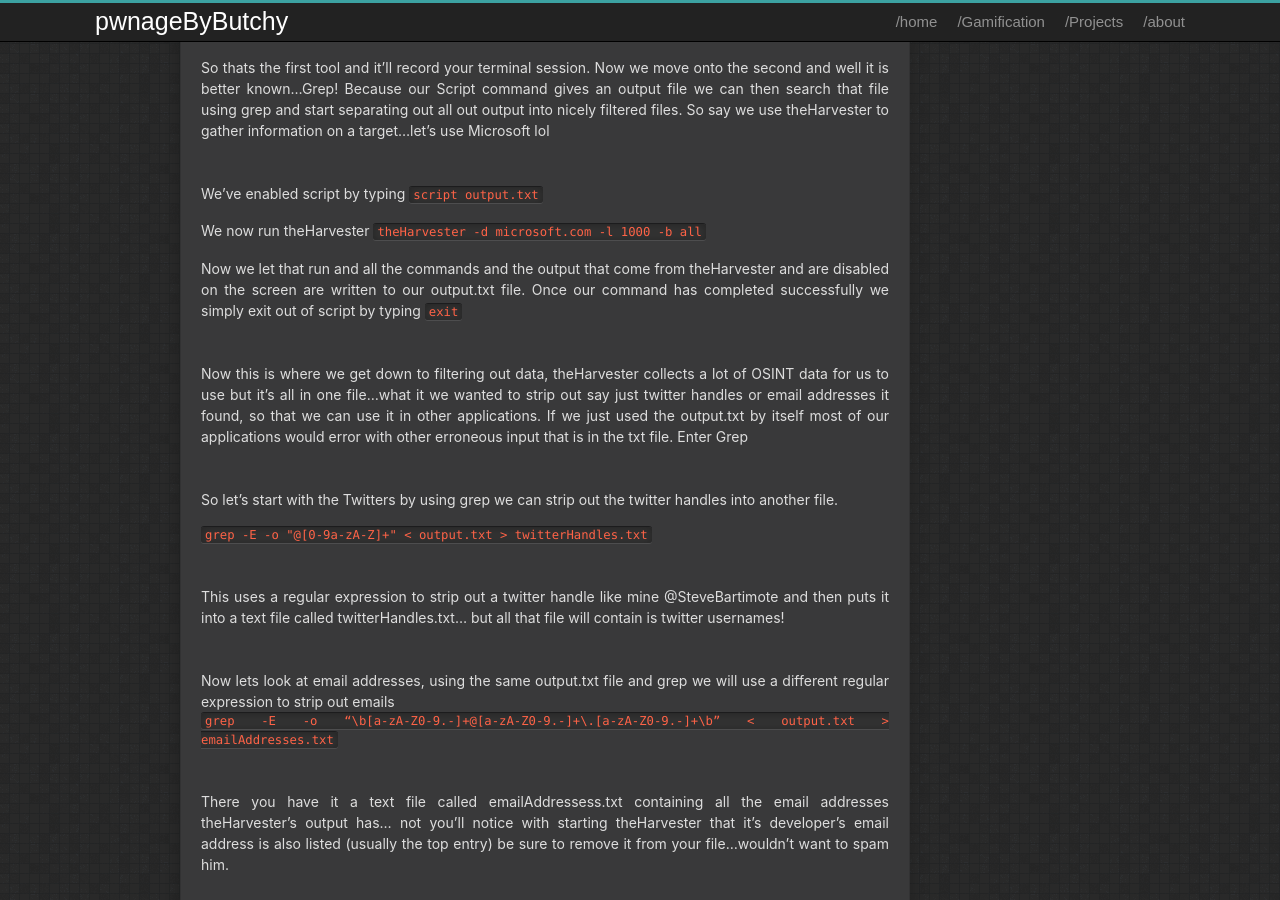
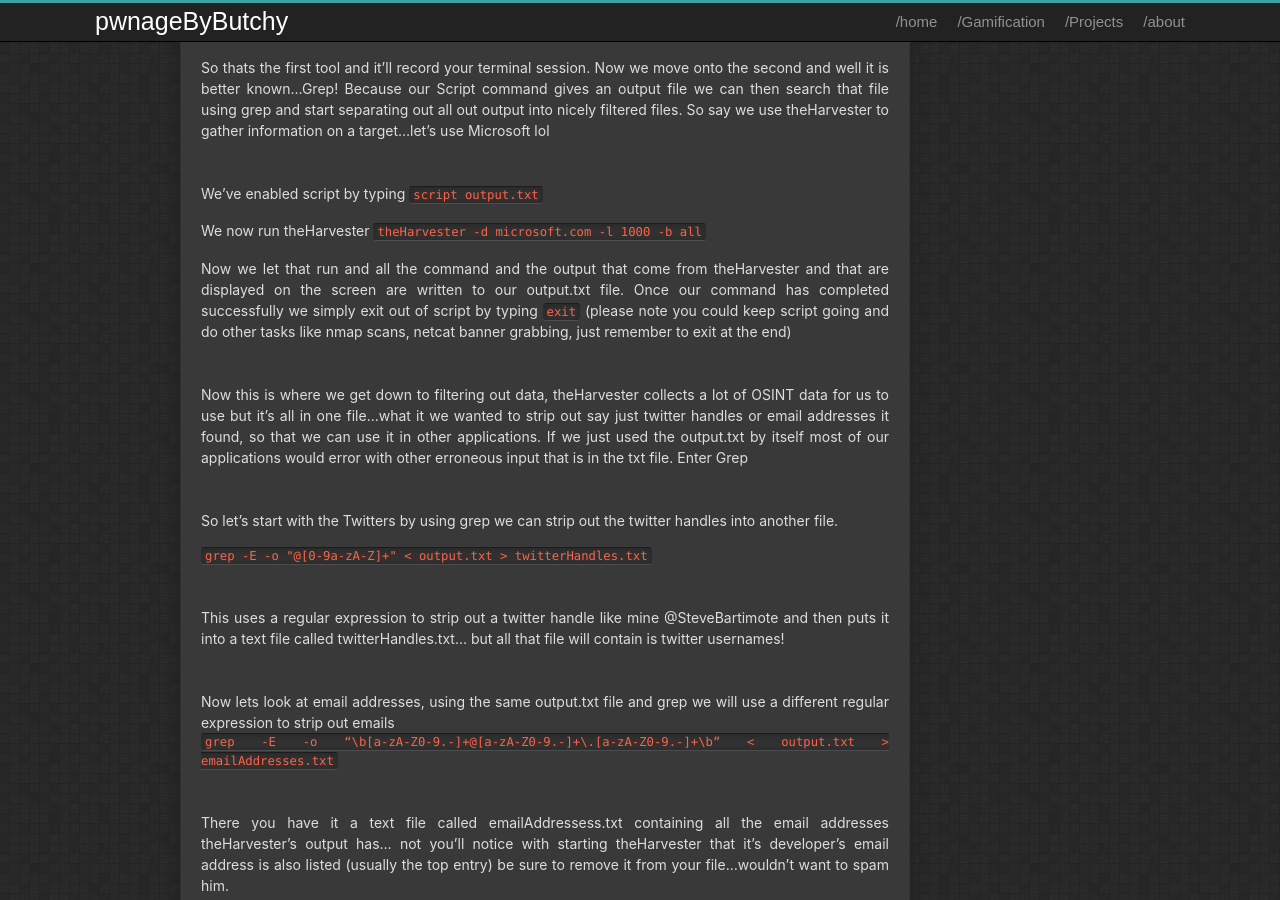
Before and after one commit to pwnageByButchy/pwnageByButchy.github.io, a Jekyll site: the page built from _posts/2020-01-29-use-the-tools-that-linux-gave-you.md, in a window 1280 px wide and 900 px high, scrolled down 507 px. Built offline with Jekyll 4.4.1, drawn with Linux system fonts in a browser that asks for light colours.

Commit message:
Update 2020-01-29-use-the-tools-that-linux-gave-you.md

```diff
--- a/_posts/2020-01-29-use-the-tools-that-linux-gave-you.md
+++ b/_posts/2020-01-29-use-the-tools-that-linux-gave-you.md
@@ -16,7 +16,7 @@ We've enabled script by typing `script output.txt`
 
 We now run theHarvester `theHarvester -d microsoft.com -l 1000 -b all`
 
-Now we let that run and all the commands and the output that come from theHarvester and are disabled on the screen are written to our output.txt file. Once our command has completed successfully we simply exit out of script by typing `exit`
+Now we let that run and all the command and the output that come from theHarvester and that are displayed on the screen are written to our output.txt file. Once our command has completed successfully we simply exit out of script by typing `exit` (please note you could keep script going and do other tasks like nmap scans, netcat banner grabbing, just remember to exit at the end)
 <br />
 Now this is where we get down to filtering out data, theHarvester collects a lot of OSINT data for us to use but it's all in one file...what it we wanted to strip out say just twitter handles or email addresses it found, so that we can use it in other applications. If we just used the output.txt by itself most of our applications would error with other erroneous input that is in the txt file. Enter Grep
 <br />
```
